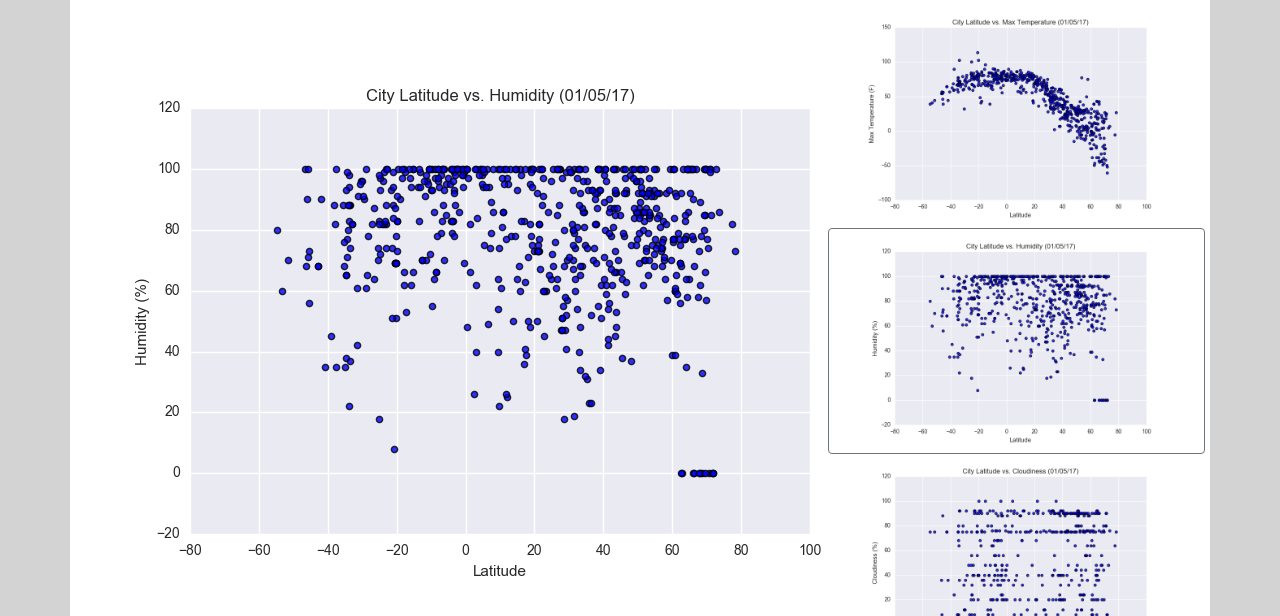
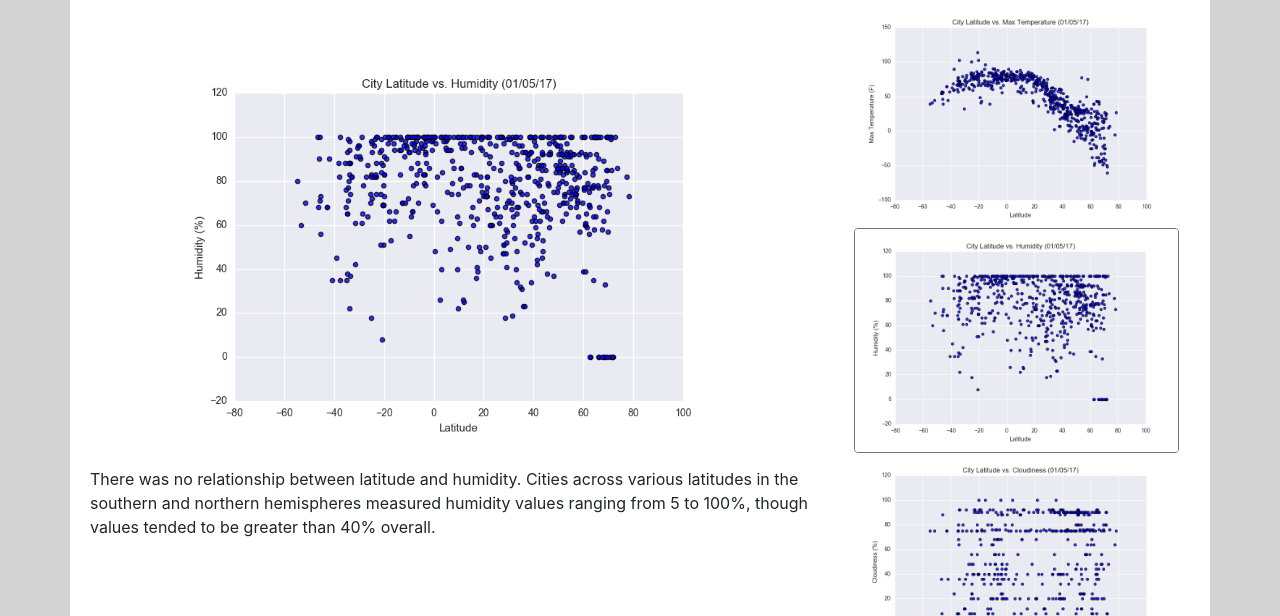
Before and after one commit to meeyoungPH/web-design-challenge, a plain HTML site: page visualizations/humidity.html in a window 1280 px wide. Shown: the part 160-776 px from the top of the page. Drawn offline with nearby package versions, Linux system fonts and the light colour scheme.

Commit message:
updated img sizes and borders

```diff
--- a/assets/css/styles.css
+++ b/assets/css/styles.css
@@ -23,6 +23,10 @@ h4 {
 .home-img {
     height: auto;
     width: 325px;
+}
+
+.plot {
+    max-width: 80%;
 }
 
 /* Mobile devices
--- a/visualizations/humidity.html
+++ b/visualizations/humidity.html
@@ -58,8 +58,10 @@
           <h1 class="header-text border-bottom">Humidity</h1>
           <br><br>
           <div class="row">
-            <div class="col">
-              <img src="../assets/images/Fig2.png" alt="latitude vs humidity">
+            <div class="col-12 text-center">
+              <img class="plot" src="../assets/images/Fig2.png" alt="latitude vs humidity">
+            </div>
+            <div class="col-12">
               <p class="mt-3">There was no relationship between latitude and humidity. Cities across various latitudes
                 in the southern and northern hemispheres measured humidity values ranging from 5 to 100%, though
                 values tended to be greater than 40% overall.</p>
@@ -80,9 +82,9 @@
                 <img class="home-img" src="../assets/images/Fig1.png" alt="latitude versus maximum temperature">
               </a>
             </div>
-            <div class="col-md-6 col-lg-12 border border-secondary rounded">
+            <div class="col-md-6 col-lg-12">
               <a href="humidity.html">
-                <img class="home-img" src="../assets/images/Fig2.png" alt="latitude versus humidity">
+                <img class="home-img  border border-secondary rounded" src="../assets/images/Fig2.png" alt="latitude versus humidity">
               </a>
             </div>
             <div class="col-md-6 col-lg-12">
```
Also changed, not shown: visualizations/cloudiness.html (+6 -4 lines), visualizations/temp.html (+6 -4 lines), visualizations/wind.html (+6 -4 lines).
